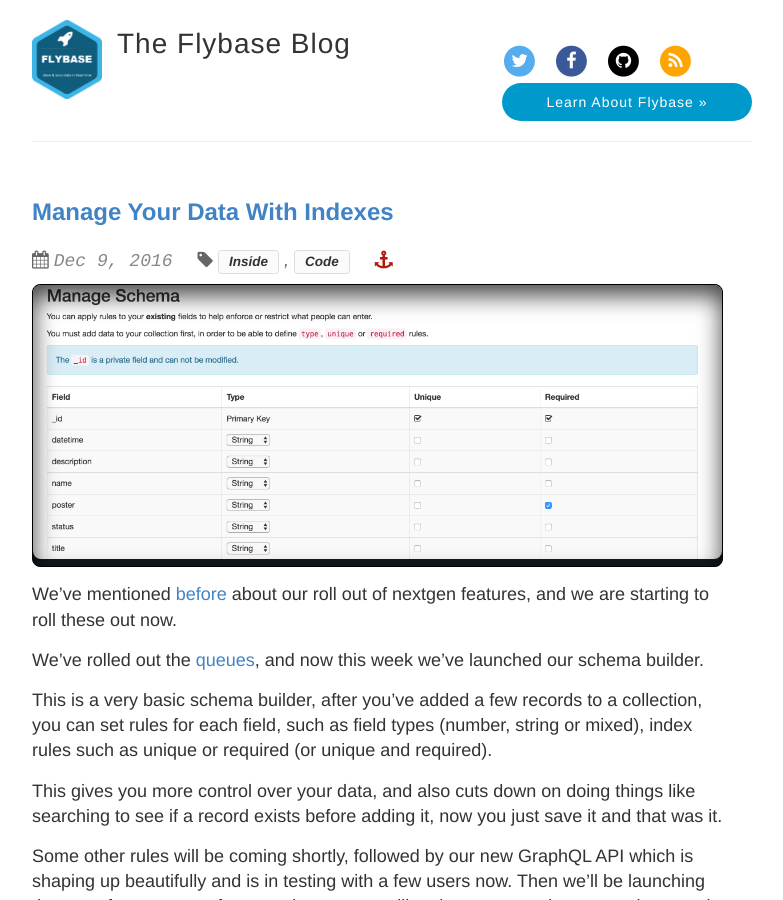
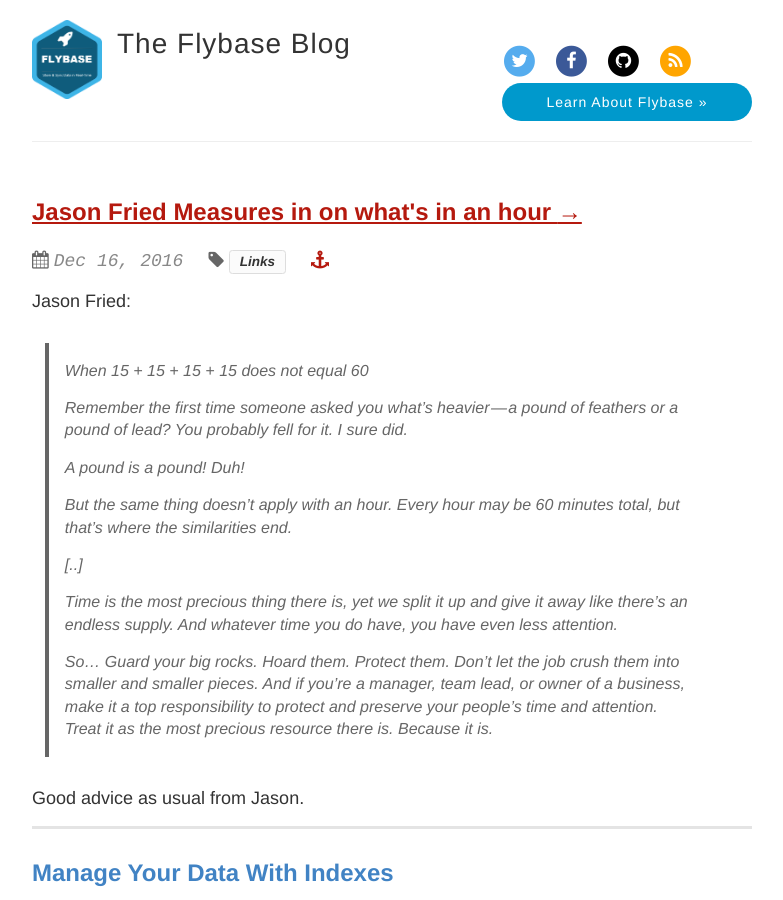
Before and after one commit to flybaseio/flybaseio.github.io, a Jekyll site: the page built from index.html, in a window 1280 px wide and 900 px high. Shown: the whole window, without its empty margins (248-1031 px from the left). Built offline with Jekyll 4.4.1, drawn with Linux system fonts in a browser that asks for light colours; nearby versions of some CDN libraries; the list of posts is cut into pages by our own code; some of the changed text lies outside the part shown.

Commit message:
Update and rename 2016-12-16-jason-fried-measures-in-on-what-s-an-hour.md to 2016-12-16-jason-fried-measures-in-on-whats-an-hour.md

```diff
--- a/_posts/2016-12-16-jason-fried-measures-in-on-what-s-an-hour.md
+++ b/_posts/2016-12-16-jason-fried-measures-in-on-whats-an-hour.md
@@ -1,7 +1,7 @@
 ---
 layout: post
-published: false
-title: "Jason Fried Measures in on what’s an hour"
+published: true
+title: "Jason Fried Measures in on what's in an hour"
 date: 2016-12-16T16:03:22.802Z
 link: https://m.signalvnoise.com/whats-an-hour-d5966ee5ad7d#.394y1t35o
 tags:
```
